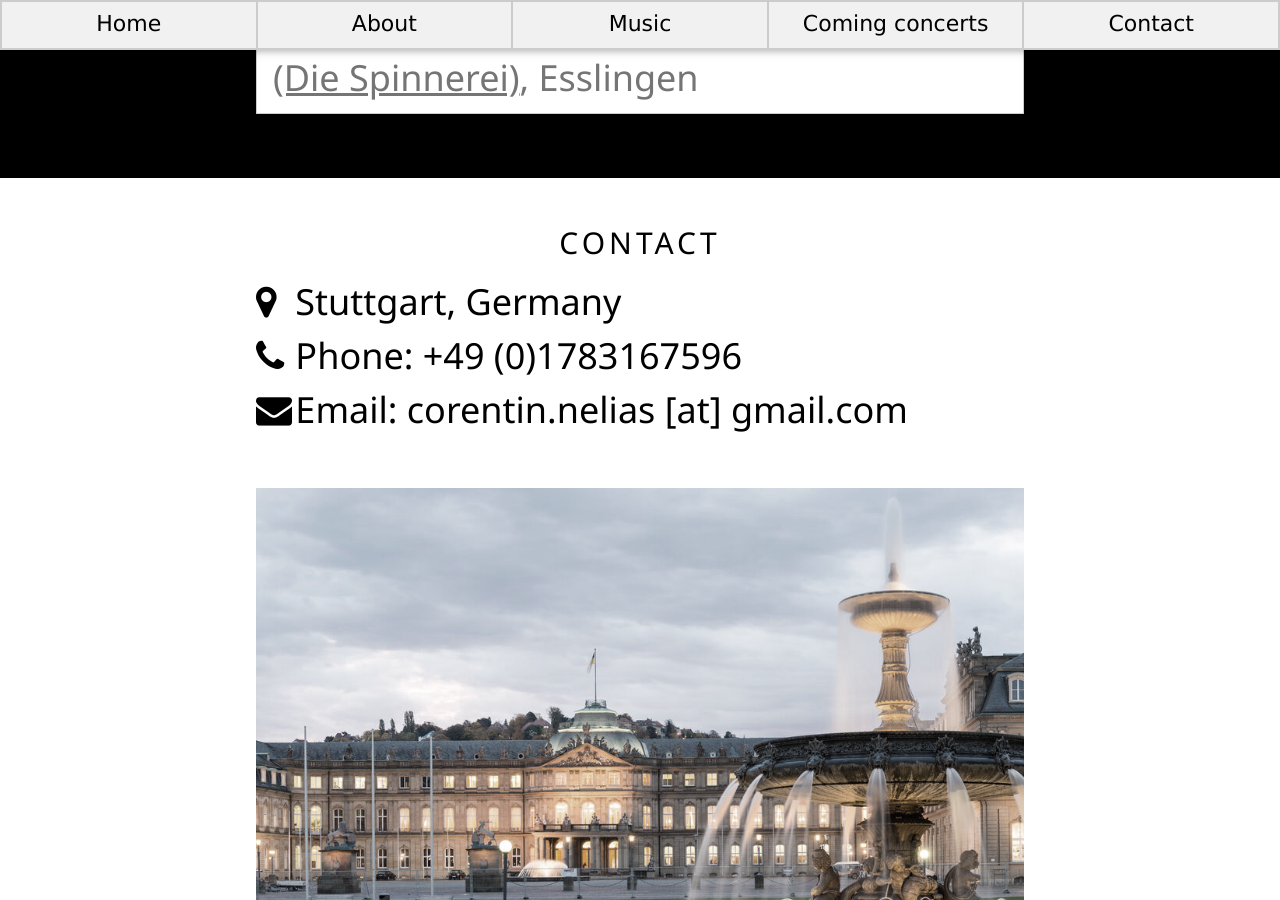
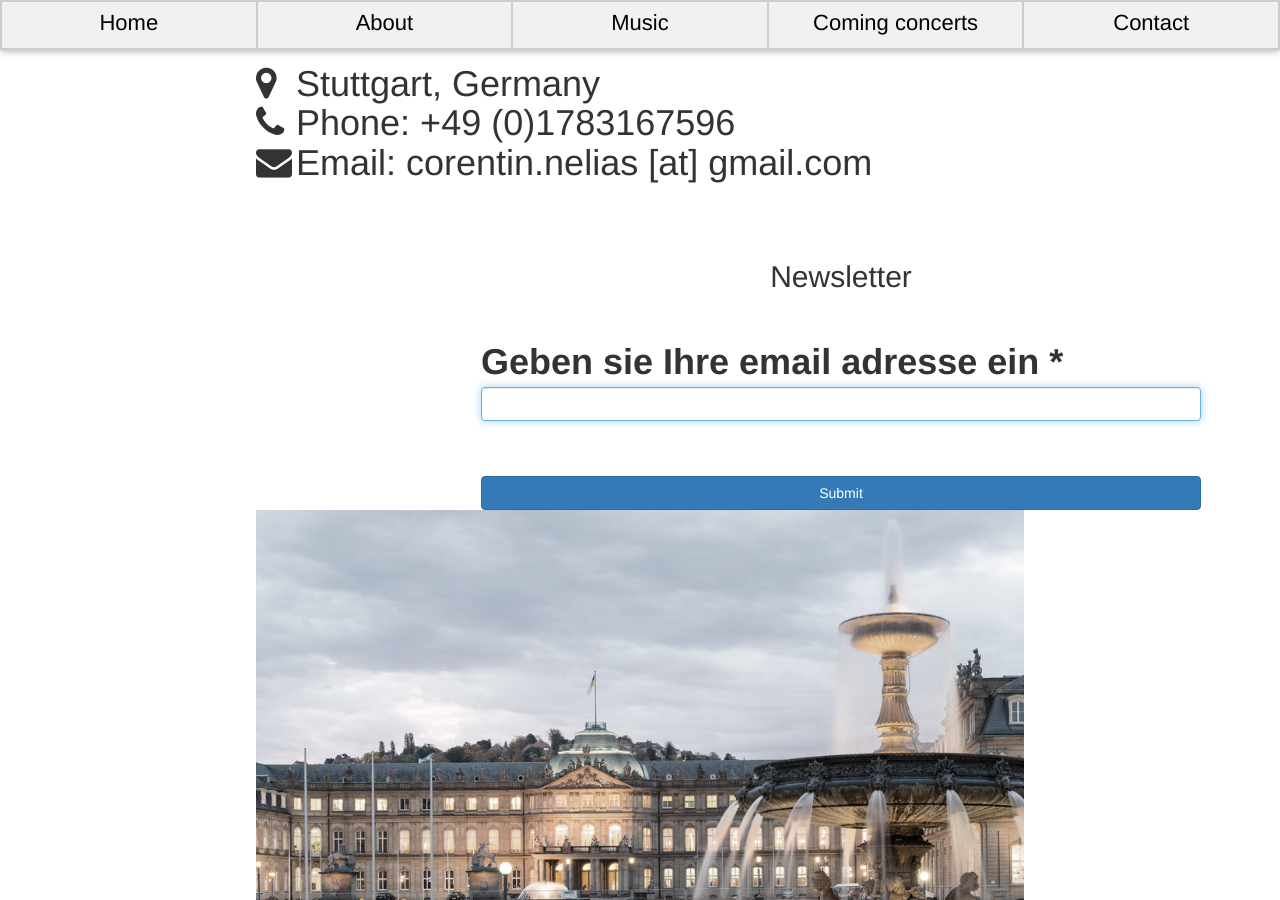
Before and after one commit to Trio-Nelias/Trio-Nelias.io, a Jekyll site: the page built from index.html, in a window 1280 px wide and 900 px high, scrolled down 2414 px. Built offline with Jekyll 4.4.1, drawn with Linux system fonts in a browser that asks for light colours.

Commit message:
include contact form

```diff
--- a/index.html
+++ b/index.html
@@ -87,6 +87,56 @@ Stéphane Grappelli, aber auch von zeitgenössischen Ensembles wie „Les doigts
        <i class="fa fa-envelope" style="width:30px; padding-bottom:60px"> </i> Email: corentin.nelias [at] gmail.com<br>
  <div>
 
+ <!-- Generated from https://formkeep.com/forms/93208b348373/designer/edit on September 18, 2023 21:58 using version 3.03.29 -->
+<!--
+Instructions
+============
+You can use this HTML as a starting point for creating and styling your own form to host on your site.
+It uses some basic classes from bootstrap to get you started and has links to include bootstrap and jquery.
+You can remove those if you don't need them, or add additional fields yourself.
+If you select the Custom Theme you can set fonts and colors, and those will get exported.
+The other themes are not supported in this export feature.
+If you make changes using the Form Designer you would need to re-export this HTML.
+You can also dynamically embed the form so that changes made in the Form Designer show up automatically.
+You only need to include jQuery if you've set any Field Rules to hide / show fields.
+For details see https://formkeep.com/forms/93208b348373/setup
+-->
+<link rel="stylesheet" href="https://cdn.jsdelivr.net/npm/bootstrap@3.4.1/dist/css/bootstrap.min.css" integrity="sha256-bZLfwXAP04zRMK2BjiO8iu9pf4FbLqX6zitd+tIvLhE=" crossorigin="anonymous">
+<script src="https://cdn.jsdelivr.net/npm/jquery@3.6.0/dist/jquery.min.js" integrity="sha256-/xUj+3OJU5yExlq6GSYGSHk7tPXikynS7ogEvDej/m4=" crossorigin="anonymous"></script>
+<div class="container">
+  <div class="row">
+    <section class="container col-xs-12 col-sm-8 col-sm-offset-2 col-xl-6 col-xl-offset-3 my-4">
+        <div class="container" style="width:100%">
+        <form class="" target="_self" enctype="multipart/form-data" action="https://formkeep.com/f/93208b348373" accept-charset="UTF-8" method="post">
+          <fieldset>
+            <center><h2>Newsletter</h2></center>
+            <br>
+              <div class="row">
+              <div class="form-group col-xs-12" id="Geben_sie_Ihre_email_adresse_ein__div">
+              <label title="required" for="Geben_sie_Ihre_email_adresse_ein">Geben sie Ihre email adresse ein *</label>
+              <input type="email" name="Geben sie Ihre email adresse ein" id="Geben_sie_Ihre_email_adresse_ein" required="required" autofocus="autofocus" class="form-control" />
+          </div>
+          </div>
+          <br>
+          <div style="opacity:0;position:absolute;top:0;left:-5000px;height:0;width:0">
+            <label for="subscribe_93208b348373_43600"></label>
+            <input name="subscribe_93208b348373_43600" value="" tabindex="-1" autocomplete="off"
+                   type="email" id="email_subscribe_93208b348373_43600" placeholder="Your email here">
+          </div>
+          <input type="hidden" name="g-recaptcha-response" id="g-recaptcha-response" value="" autocomplete="off" />
+          <div class="row">
+            <div class="col-xs-12">
+              <input type="submit" value="Submit" class="btn btn-block btn-primary" data-disable-with="Submit" />
+            </div>
+          </div>
+        </fieldset>
+</form>
+      </div>
+    </section>
+  </div>
+</div>
+<!-- Generated from https://formkeep.com/forms/93208b348373/designer/edit on September 18, 2023 21:58 using version 3.03.29 -->
+
 <!-- End Page Content -->
 </div>
 
```
